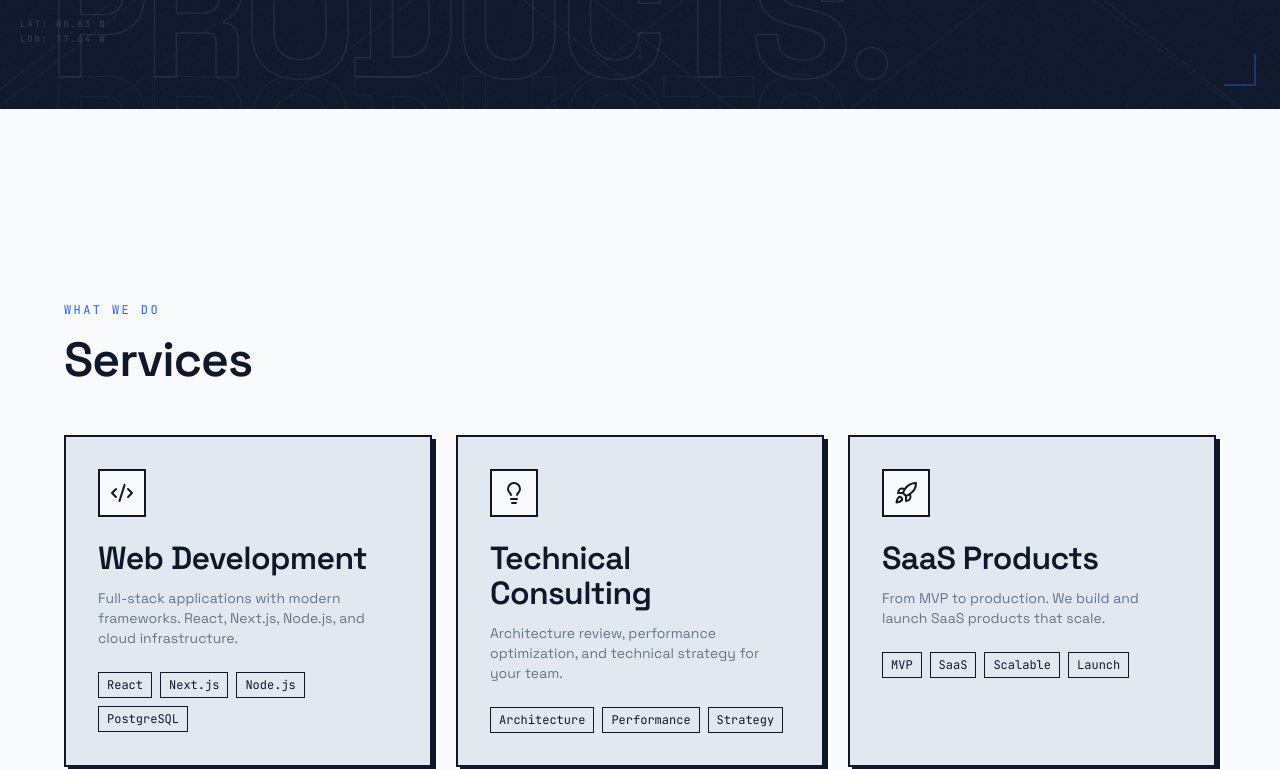
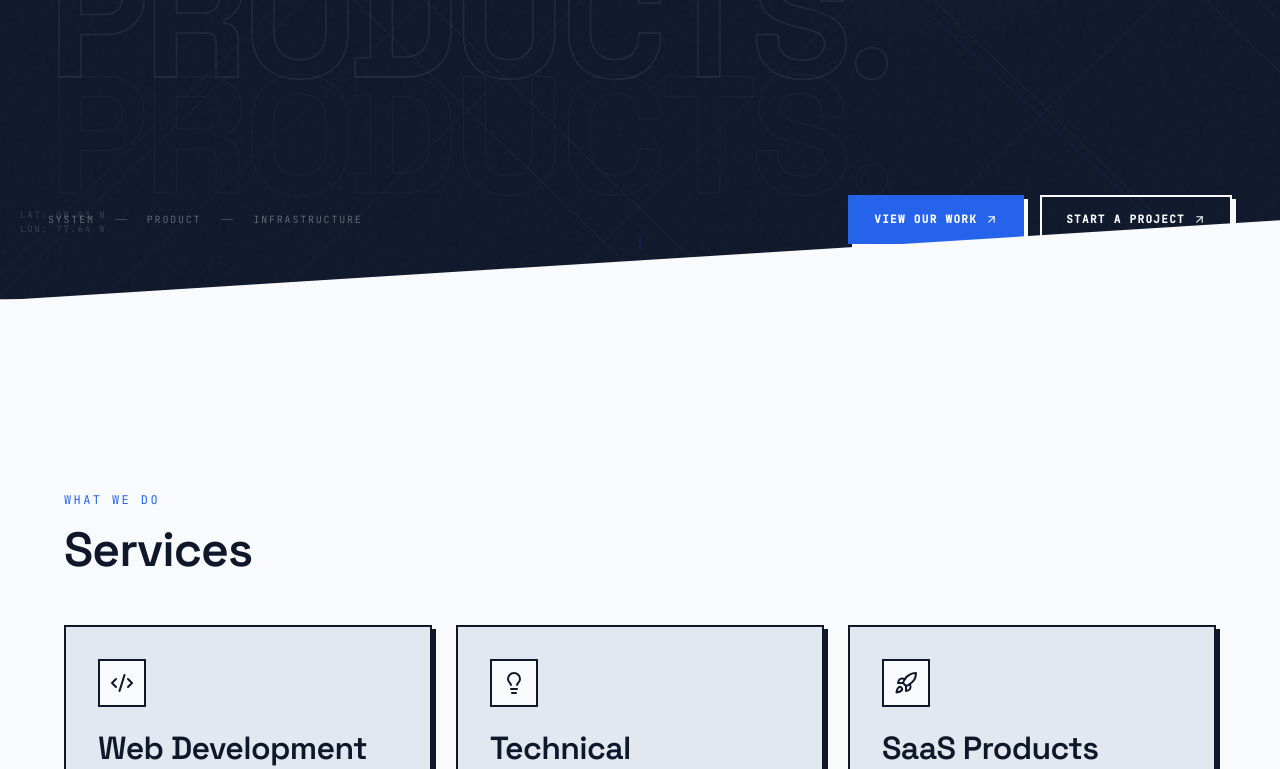
Before and after one commit to buildroot-tech/front-buildroot, a Next.js app: page / in a window 1280 px wide. Shown: the part 690-1459 px from the top of the page. Built offline with nearby package versions, Linux system fonts and the light colour scheme.

Commit message:
fix(home): diagonal cut below viewport fold — visible only on scroll
- Section: h-[100vh] → min-h-[calc(100vh+80px)]
- Content still fills the visible 100vh perfectly
- Diagonal cut sits in the extra 80px below the fold
- Appears naturally as user begins to scroll

```diff
--- a/components/home/Hero.tsx
+++ b/components/home/Hero.tsx
@@ -234,7 +234,7 @@ export function Hero() {
         so section starts at y=0 and spans the whole screen height).
         overflow-hidden clips the deepest ghost lines naturally.
       */
-      className="relative flex h-[100vh] flex-col overflow-hidden bg-[var(--bg-hero)]"
+      className="relative flex min-h-[calc(100vh+80px)] flex-col overflow-hidden bg-[var(--bg-hero)]"
       aria-label="Hero section"
     >
       {/* Grain */}
@@ -386,6 +386,12 @@ export function Hero() {
       </motion.div>
 
 
+      {/* Diagonal cut — sits 80px below viewport fold, visible only on scroll */}
+      <div
+        className="absolute bottom-0 left-0 right-0 h-20 bg-[var(--bg-primary)] pointer-events-none"
+        style={{ clipPath: "polygon(0 100%, 100% 100%, 100% 0)" }}
+      />
+
       {/* Scroll line */}
       <motion.div
         className="absolute bottom-8 left-1/2 -translate-x-1/2 z-10"
```
